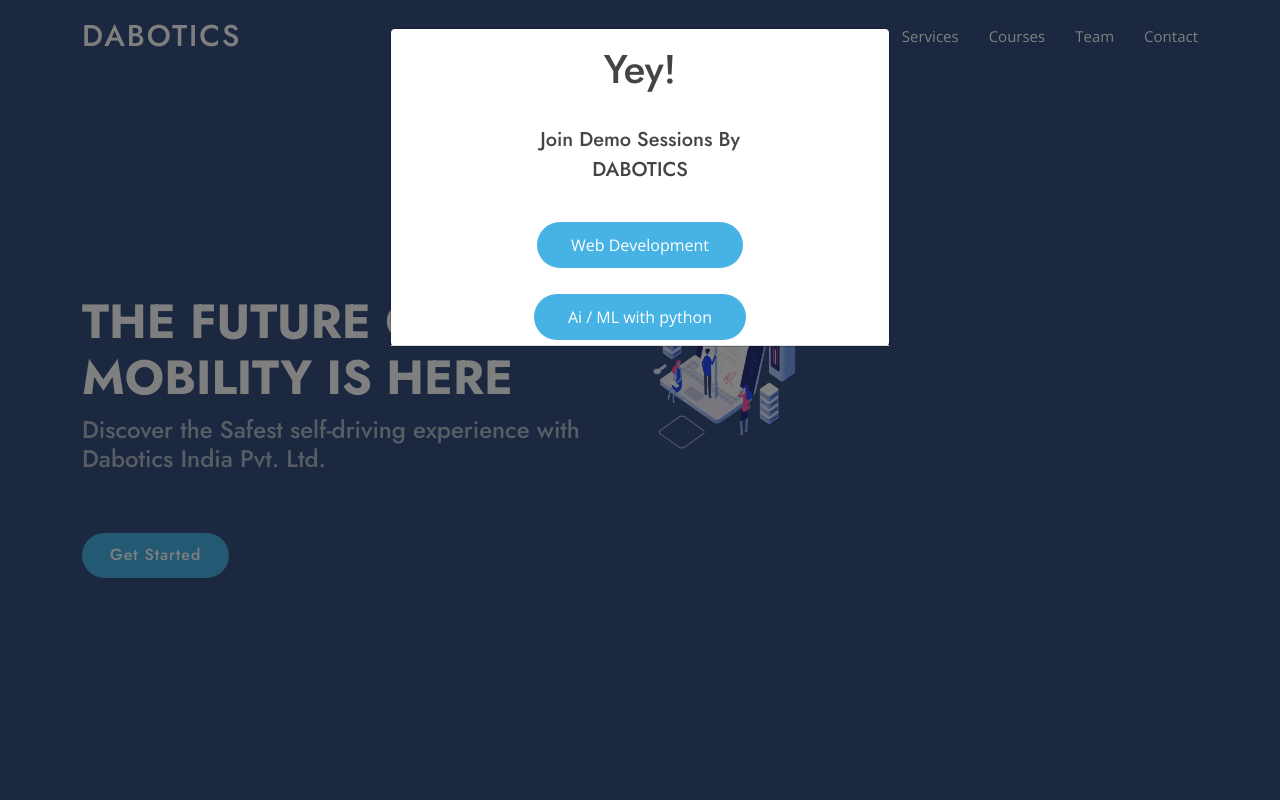
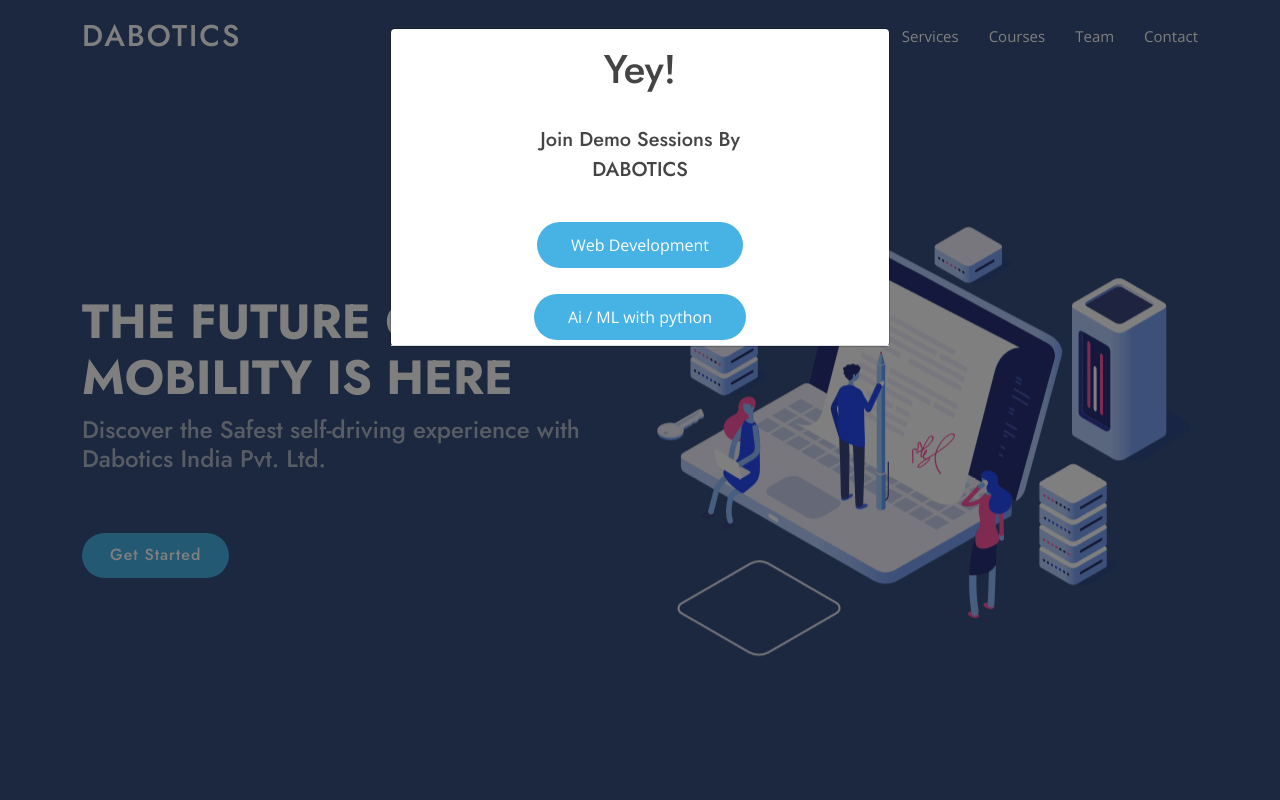
Before and after one commit to IP-Coder/Dabotics, a PHP site: page / in a window 1280 px wide. Run offline with PHP 8.4, Linux system fonts and the light colour scheme.

Commit message:
Update index.php
Testing the image size

```diff
--- a/index.php
+++ b/index.php
@@ -24,18 +24,6 @@
     transition: 0.4s;
     border-radius: 50px;
 }
-
-.team .member .pic {
-    overflow: hidden;
-    height: 150px;
-    width: 200px;
-
-
-}
-
-.img-fluid {
-    max-width: 150px;
-    height: 150px;
 }
 </style>
 
```
